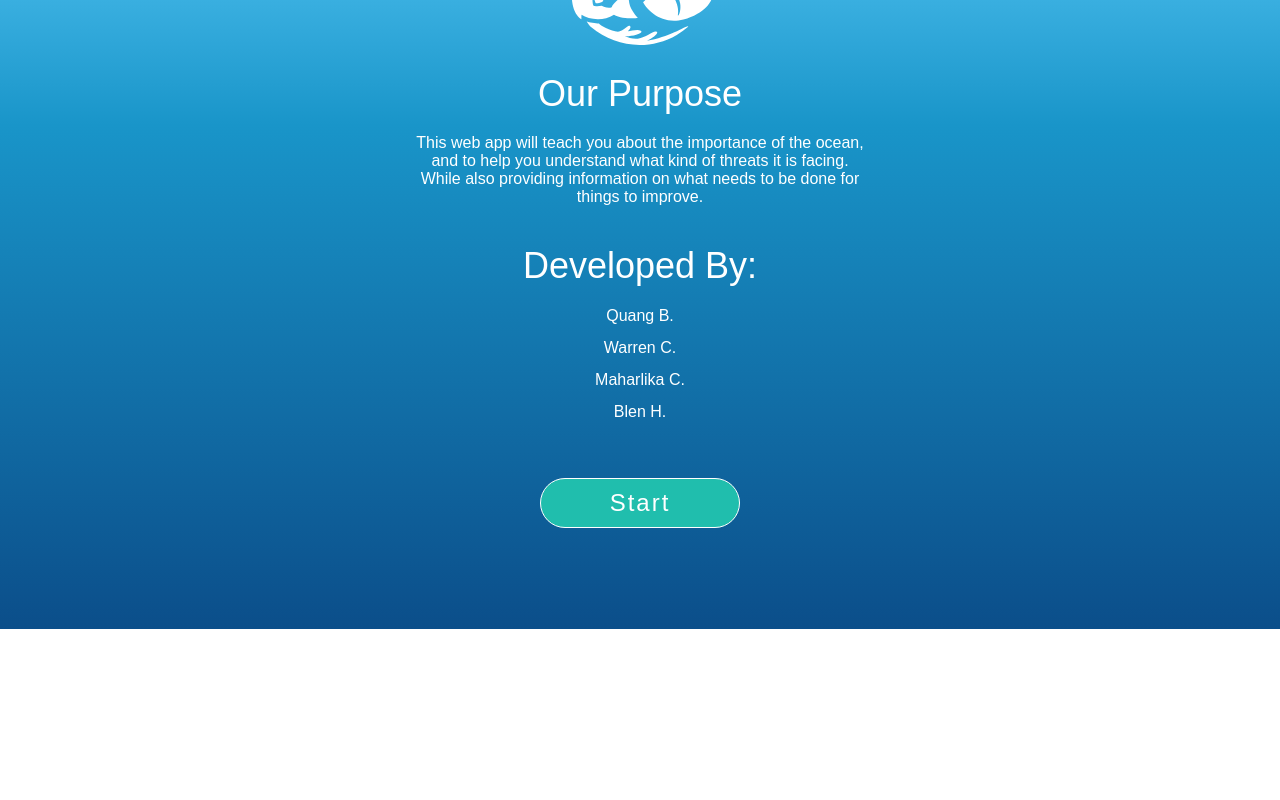
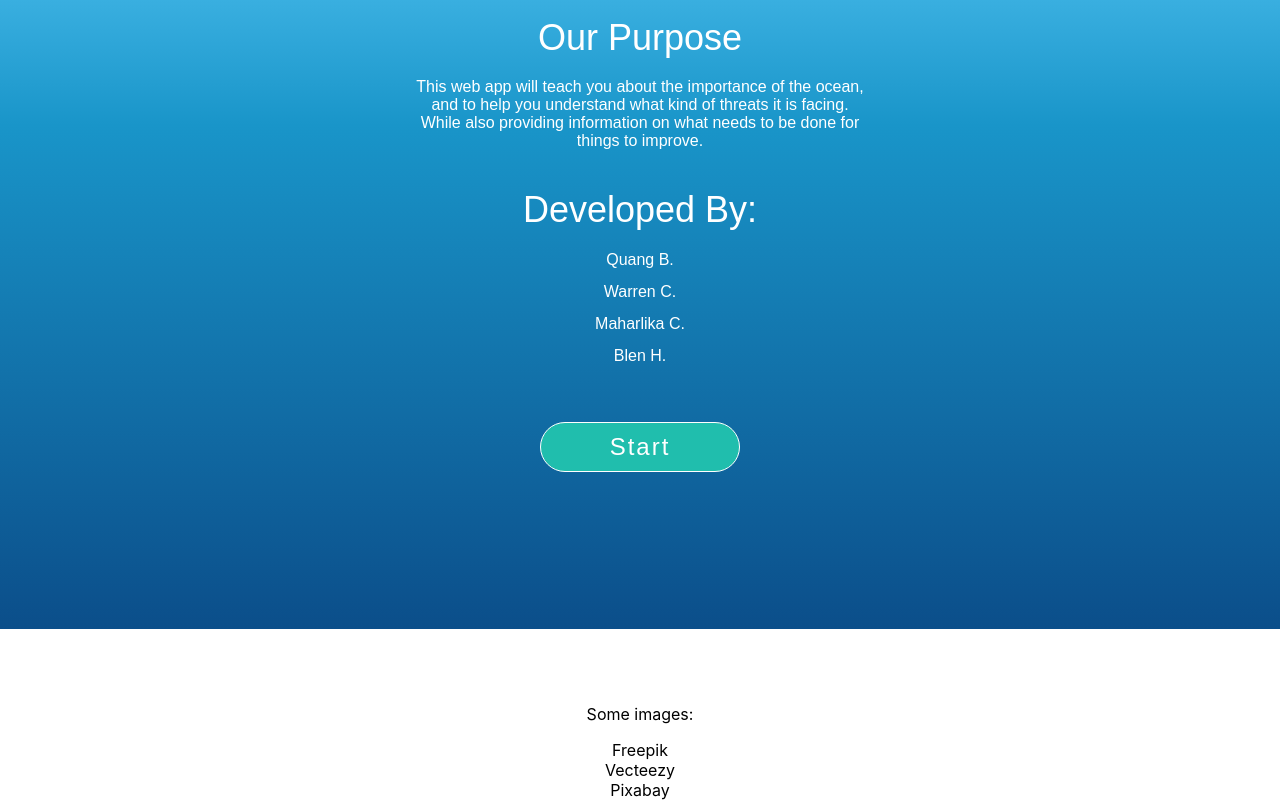
Before and after one commit to ChenWarren/ocean-project-deploy, a Next.js app: page /about in a window 1280 px wide. Shown: the part 171-971 px from the top of the page. Before the commit the page ends 915 px from the top, so only its background shows below. Built offline with nearby package versions, Linux system fonts and the light colour scheme.

Commit message:
img sourse update

```diff
--- a/pages/about.js
+++ b/pages/about.js
@@ -16,5 +16,9 @@ const AboutPage = styled.div`
 export default function HomeBody() {
   return<AboutPage>
             <About/>
+            <p>Some images:</p>
+            <a href="http://www.freepik.com">Freepik</a>
+            <a href="http://www.vecteezy.com">Vecteezy</a>
+            <a href="http://pixabay.com">Pixabay</a>
     </AboutPage>
 }
```
